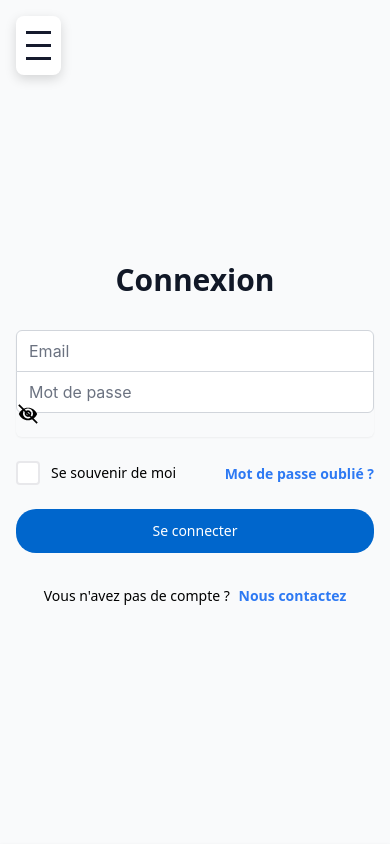
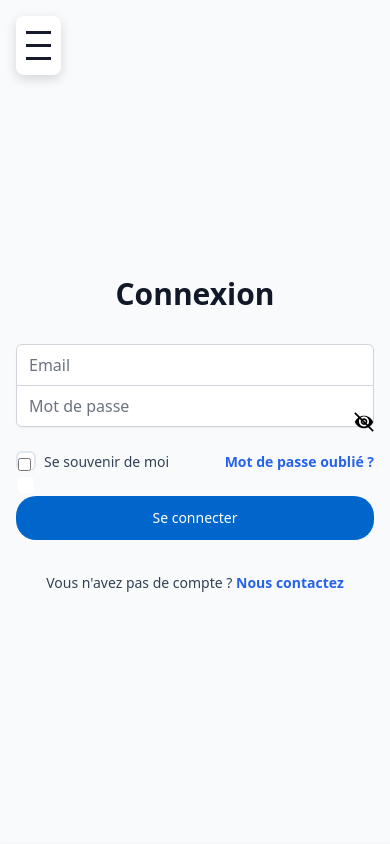
Before and after one commit to CES-OFFRES-Team/CES-OFFRES, a Next.js app: page /Login in a window 390 px wide. Shown: the top 844 px of the page. Built offline with nearby package versions, Linux system fonts and the light colour scheme.

Commit message:
Amélioration des styles CSS du composant Login : mise à jour des couleurs, ajustement des dimensions et des paddings, ajout de nouveaux effets de survol et de transitions, ainsi que l'introduction de messages d'erreur et de succès. Optimisation pour la réactivité sur mobile.

```diff
--- a/src/app/Login/login.css
+++ b/src/app/Login/login.css
@@ -1,8 +1,12 @@
 :root {
-  --primary-color: #2d79f3;
-  --secondary-color: #151717;
+  --primary-color: #2563eb;
+  --primary-hover: #1d4ed8;
+  --secondary-color: #1e293b;
   --background-color: #ffffff;
-  --border-color: #ecedec;
+  --border-color: #e2e8f0;
+  --text-color: #334155;
+  --error-color: #ef4444;
+  --success-color: #22c55e;
   --font-family: -apple-system, BlinkMacSystemFont, 'Segoe UI', Roboto, Oxygen, Ubuntu, Cantarell, 'Open Sans', 'Helvetica Neue', sans-serif;
 }
 
@@ -14,211 +18,166 @@
   width: 100%;
   padding: 20px;
   box-sizing: border-box;
+  background: linear-gradient(135deg, #f8fafc 0%, #e2e8f0 100%);
 }
 
 .form {
   display: flex;
   flex-direction: column;
-  gap: 10px;
+  gap: 1.5rem;
   background-color: var(--background-color);
-  padding: 30px;
+  padding: 2.5rem;
   width: 450px;
-  border-radius: 20px;
+  border-radius: 1rem;
   font-family: var(--font-family);
   margin: auto;
-  box-shadow: 0 0 20px rgba(0, 0, 0, 0.1);
+  box-shadow: 0 4px 6px -1px rgba(0, 0, 0, 0.1),
+              0 2px 4px -1px rgba(0, 0, 0, 0.06);
+  transition: transform 0.2s ease, box-shadow 0.2s ease;
 }
 
-::placeholder {
-  font-family: var(--font-family);
+.form:hover {
+  transform: translateY(-2px);
+  box-shadow: 0 10px 15px -3px rgba(0, 0, 0, 0.1),
+              0 4px 6px -2px rgba(0, 0, 0, 0.05);
 }
 
-.form button {
-  align-self: flex-end;
-}
-
-.flex-column > label {
+.form h2 {
   color: var(--secondary-color);
-  font-weight: 600;
+  font-size: 2rem;
+  font-weight: 700;
+  text-align: center;
+  margin-bottom: 1.5rem;
 }
 
 .inputForm {
-  border: 1.5px solid var(--border-color);
-  border-radius: 10px;
-  height: 50px;
+  border: 2px solid var(--border-color);
+  border-radius: 0.75rem;
+  height: 3.5rem;
   display: flex;
   align-items: center;
-  padding-left: 10px;
-  transition: 0.2s ease-in-out;
+  padding: 0 1rem;
+  transition: all 0.2s ease;
+  background-color: #f8fafc;
+  position: relative;
+}
+
+.inputForm:focus-within {
+  border-color: var(--primary-color);
+  box-shadow: 0 0 0 3px rgba(37, 99, 235, 0.1);
+  background-color: white;
 }
 
 .input {
-  margin-left: 10px;
-  border-radius: 10px;
+  margin-left: 0.75rem;
   border: none;
   width: 100%;
   height: 100%;
+  font-size: 1rem;
+  color: var(--text-color);
+  background: transparent;
 }
 
 .input:focus {
   outline: none;
 }
 
-.inputForm:focus-within {
-  border: 1.5px solid var(--primary-color);
+.input::placeholder {
+  color: #94a3b8;
+  font-family: var(--font-family);
 }
 
 .flex-row {
   display: flex;
   align-items: center;
   justify-content: space-between;
-  margin: 1rem 0;
+  margin: 1.5rem 0;
 }
 
 .flex-row > div {
   display: flex;
   align-items: center;
-  gap: 5px;
-}
-
-.container {
-  display: inline-flex;
-  align-items: center;
-  position: relative;
-  cursor: pointer;
-  font-size: 20px;
-  user-select: none;
-  -webkit-tap-highlight-color: transparent;
-  padding-left: 35px;
+  gap: 0.5rem;
 }
 
 .remember-me-text {
-  color: #333;
-  font-size: 14px;
-  margin-left: 25px;
-  line-height: 1.3em;
+  color: var(--text-color);
+  font-size: 0.875rem;
+  font-weight: 500;
 }
 
 .span {
-  font-size: 14px;
-  margin-left: 5px;
+  font-size: 0.875rem;
   color: var(--primary-color);
-  font-weight: 700;  /* Changed from 500 to 700 for bold text */
+  font-weight: 600;
   cursor: pointer;
+  text-decoration: none;
+  transition: color 0.2s ease;
+}
+
+.span:hover {
+  color: var(--primary-hover);
   text-decoration: none;
 }
 
-.span:hover {
-  text-decoration: underline;
+.button-submit {
+  background-color: var(--primary-color);
+  color: white;
+  font-size: 1rem;
+  font-weight: 600;
+  padding: 1rem 1.5rem;
+  border-radius: 0.75rem;
+  border: none;
+  width: 100%;
+  cursor: pointer;
+  transition: all 0.2s ease;
+  height: 3.5rem;
+  display: flex;
+  align-items: center;
+  justify-content: center;
 }
 
-.button-submit {
-  margin: 20px 0 10px 0;
-  background-color: var(--secondary-color);
-  border: none;
-  color: white;
-  font-size: 15px;
-  font-weight: 500;
-  border-radius: 10px;
-  height: 50px;
-  width: 100%;
-  cursor: pointer;
+.button-submit:hover {
+  background-color: var(--primary-hover);
+  transform: translateY(-1px);
+}
+
+.button-submit:focus {
+  outline: none;
+  box-shadow: 0 0 0 3px rgba(37, 99, 235, 0.5);
 }
 
 .p {
   text-align: center;
-  color: black;
-  font-size: 14px;
-  margin: 5px 0;
-}
-
-.container input {
-  display: none;
-}
-
-.checkmark {
-  position: absolute;
-  top: 50%;
-  left: 0;
-  height: 1.3em;
-  width: 1.3em;
-  background-color: transparent;
-  border-radius: 0.25em;
-  transition: all 0.25s;
-  transform: translateY(-50%);
-}
-
-.container input:checked ~ .checkmark {
-  background-color: #151A2D;
-}
-
-.checkmark:after {
-  content: "";
-  position: absolute;
-  transform: rotate(0deg);
-  border: 0.1em solid #151A2D;
-  left: 0;
-  top: 0;
-  width: 1.05em;
-  height: 1.05em;
-  border-radius: 0.25em;
-  transition: all 0.25s, border-width 0.1s;
-}
-
-.container input:checked ~ .checkmark:after {
-  left: 0.45em;
-  top: 0.25em;
-  width: 0.25em;
-  height: 0.5em;
-  border-color: transparent white white transparent;
-  border-width: 0 0.15em 0.15em 0;
-  border-radius: 0;
-  transform: rotate(45deg);
-}
-
-.toggle-password {
-  background: none;
-  border: none;
-  cursor: pointer;
-  margin-left: 10px;
-  display: flex;
-  align-items: center;
-  justify-content: center;
-  width: 24px;
-  height: 24px;
-  position: relative;
-  top: -11px;
-  right: 10px;
+  color: var(--text-color);
+  font-size: 0.875rem;
+  margin: 1.5rem 0 0;
 }
 
 .cbx {
   position: relative;
   display: inline-block;
-  margin-right: 4px;  /* Réduit la marge entre checkbox et texte */
-  border: 2px solid #e8e8eb;
-  background: #e8e8eb;
-  border-radius: 4px;
-  transform: translate3d(0, 0, 0);
+  width: 1.25rem;
+  height: 1.25rem;
+  border: 2px solid var(--border-color);
+  border-radius: 0.375rem;
+  background: white;
   cursor: pointer;
-  transition: all 0.3s ease;
+  transition: all 0.2s ease;
   vertical-align: middle;
 }
 
 .cbx:hover {
-  border-color: #151A2D;
+  border-color: var(--primary-color);
 }
 
 .flip {
   display: block;
-  transition: all 0.4s ease;
+  transition: all 0.3s ease;
   transform-style: preserve-3d;
   position: relative;
-  width: 20px;
-  height: 20px;
-}
-
-#cbx {
-  display: none;
+  width: 100%;
+  height: 100%;
 }
 
 #cbx:checked + .flip {
@@ -231,77 +190,98 @@
   position: absolute;
   top: 0;
   left: 0;
-  width: 20px;
-  height: 20px;
-  border-radius: 2px;
+  width: 100%;
+  height: 100%;
+  border-radius: 0.25rem;
 }
 
 .front {
-  background: #fff;
+  background: white;
   z-index: 1;
 }
 
 .back {
   transform: rotateY(180deg);
-  background: #2d79f3;
-  text-align: center;
-  color: #fff;
-  line-height: 20px;
-  box-shadow: 0 0 0 1px #151A2D;
+  background: var(--primary-color);
+  display: flex;
+  align-items: center;
+  justify-content: center;
 }
 
 .back svg {
-  margin-top: 3px;
-  margin-left: 2px;
+  width: 70%;
+  height: 70%;
   fill: none;
-}
-
-.back svg path {
-  stroke: #fff;
+  stroke: white;
   stroke-width: 2.5;
   stroke-linecap: round;
   stroke-linejoin: round;
 }
 
-.remember-me-text {
-  color: #000000;
-  font-size: 14px;
-  vertical-align: middle;
-  margin-left: 2px;  /* Ajuste la marge à gauche du texte */
-  line-height: 1;
-  user-select: none;
+.toggle-password {
+  background: none;
+  border: none;
+  cursor: pointer;
+  padding: 0.5rem;
+  color: #64748b;
+  position: absolute;
+  right: 0.5rem;
+  top: 50%;
+  transform: translateY(-50%);
+  transition: color 0.2s ease;
+}
+
+.toggle-password:hover {
+  color: var(--primary-color);
+}
+
+.success-message {
+  color: var(--success-color);
+  background-color: #f0fdf4;
+  border: 1px solid #bbf7d0;
+  border-radius: 0.75rem;
+  padding: 1rem;
+  margin: 1rem 0;
+  text-align: center;
+  font-size: 0.875rem;
+  display: flex;
+  align-items: center;
+  justify-content: center;
+  gap: 0.5rem;
+}
+
+.error-message {
+  color: var(--error-color);
+  background-color: #fef2f2;
+  border: 1px solid #fecaca;
+  border-radius: 0.75rem;
+  padding: 1rem;
+  margin: 1rem 0;
+  text-align: center;
+  font-size: 0.875rem;
+  display: flex;
+  align-items: center;
+  justify-content: center;
+  gap: 0.5rem;
 }
 
 @media (max-width: 500px) {
   .form {
     width: 100%;
     max-width: 400px;
-    padding: 20px;
+    padding: 1.5rem;
   }
 
   .center-container {
-    padding: 10px;
+    padding: 1rem;
+  }
+
+  .button-submit {
+    height: 3rem;
+    font-size: 0.875rem;
+  }
+
+  .inputForm {
+    height: 3rem;
   }
 }
-
-.success-message {
-  color: #4CAF50;
-  background-color: #E8F5E9;
-  border: 1px solid #4CAF50;
-  border-radius: 4px;
-  padding: 10px;
-  margin: 10px 0;
-  text-align: center;
-  font-size: 14px;
-}
-
-.error-message {
-  color: #f44336;
-  background-color: #FFEBEE;
-  border: 1px solid #f44336;
-  border-radius: 4px;
-  padding: 10px;
-  margin: 10px 0;
-  text-align: center;
-  font-size: 14px;
-}
```
